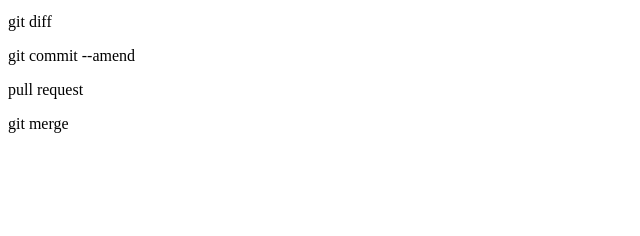
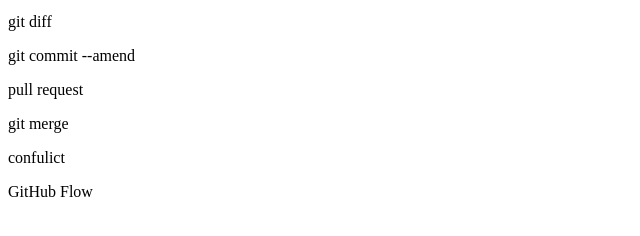
Before and after one commit to RyomaSonan/git_tutorial, a plain HTML site: page index.html in a window 1280 px wide. Shown: the part 96-332 px from the top of the page, without its empty margins (0-640 px from the left). Drawn offline with Linux system fonts and the light colour scheme.

Commit message:
GitHub Flowを追記

```diff
--- a/index.html
+++ b/index.html
@@ -4,3 +4,5 @@
 <p>git commit --amend</p>
 <p>pull request</p>
 <p>git merge</p>
+<p>confulict</p>
+<p>GitHub Flow</p>
```
